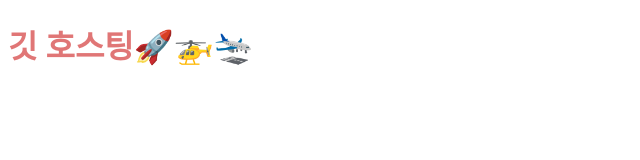
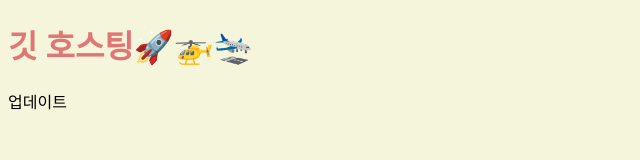
Before and after one commit to Parkdoin/git-Test, a plain HTML site: page index.html in a window 1280 px wide. Shown: the whole page, without its empty margins (0-640 px from the left). Drawn offline with Linux system fonts and the light colour scheme.

Commit message:
전체수정2

```diff
--- a/index.html
+++ b/index.html
@@ -11,5 +11,6 @@
   </head>
   <body>
     <h1>깃 호스팅🚀🚁🛬</h1>
+    <p>업데이트</p>
   </body>
 </html>
--- a/style.css
+++ b/style.css
@@ -1,3 +1,7 @@
 h1 {
   color: rgb(224, 118, 118);
 }
+
+body {
+  background-color: beige;
+}
```
Also changed, not shown: test.txt.
